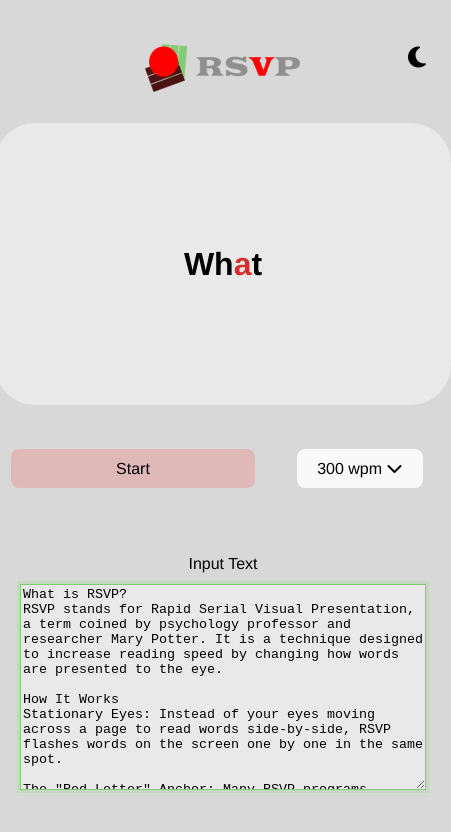
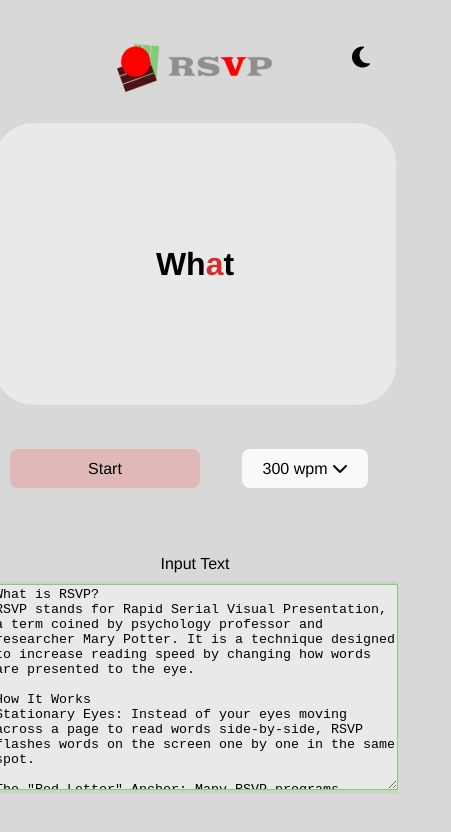
Before and after one commit to rachelannec/RSVP, a React (Vite) app: page / in a window 390 px wide. Shown: the top 832 px of the page, 451 px wide, since content can reach past the window. Built offline with nearby package versions, Linux system fonts and the light colour scheme; a web font is replaced by a local one.

Commit message:
fix mobile styling view (and cleaning stuff)

```diff
--- a/index.html
+++ b/index.html
@@ -3,7 +3,7 @@
   <head>
     <meta charset="UTF-8" />
     <link rel="icon" type="image/svg+xml" href="/icon.png" />
-    <meta name="viewport" content="width=device-width, initial-scale=1.0" />
+    <meta name="viewport" content="width=device-width, initial-scale=1.0, maximum-scale=1.0, user-scalable=no" />
 
     <!-- FONT -->
     <link rel="preconnect" href="https://fonts.googleapis.com">
--- a/src/App.css
+++ b/src/App.css
@@ -3,7 +3,6 @@
   max-width: 1280px;
   margin: 0 auto;
   text-align: center;
-  /* FIX: Use dynamic viewport height for mobile browsers */
   min-height: 100dvh;
 }
 
@@ -35,7 +34,7 @@
   font-size: 1.5rem;
   cursor: pointer;
   color: var(--text-main);
-  z-index: 50; /* Ensure it stays above other elements */
+  z-index: 50;
 }
 
 /* --- THE CARD (Standard Mode) --- */
@@ -50,7 +49,7 @@
   padding: 2em;
   margin-bottom: 20px;
   transition: all 0.3s ease-in-out;
-  position: relative; /* Setup for fullscreen transition */
+  position: relative;
 }
 
 .card-placeholder {
@@ -77,10 +76,9 @@
   z-index: 1000;        /* Sit on top of everything */
   border-radius: 0;     /* Remove corners */
   margin: 0;            /* Remove margins */
-  border: none;         /* Optional: remove border */
+  border: none;
 }
 
-/* Make text HUGE when in fullscreen */
 .card.fullscreen .word-card {
   font-size: 6rem;
   width: 100%;
--- a/src/index.css
+++ b/src/index.css
@@ -30,10 +30,9 @@
 
 body {
   margin: 0;
-  display: flex;
-  place-items: center;
+  padding: 0;
   min-height: 100dvh;
-
+  width: 100dvw;
   background-color: var(--bg-main);
   color: var(--text-main);
   transition: background-color 0.3s, color 0.3s;
```
